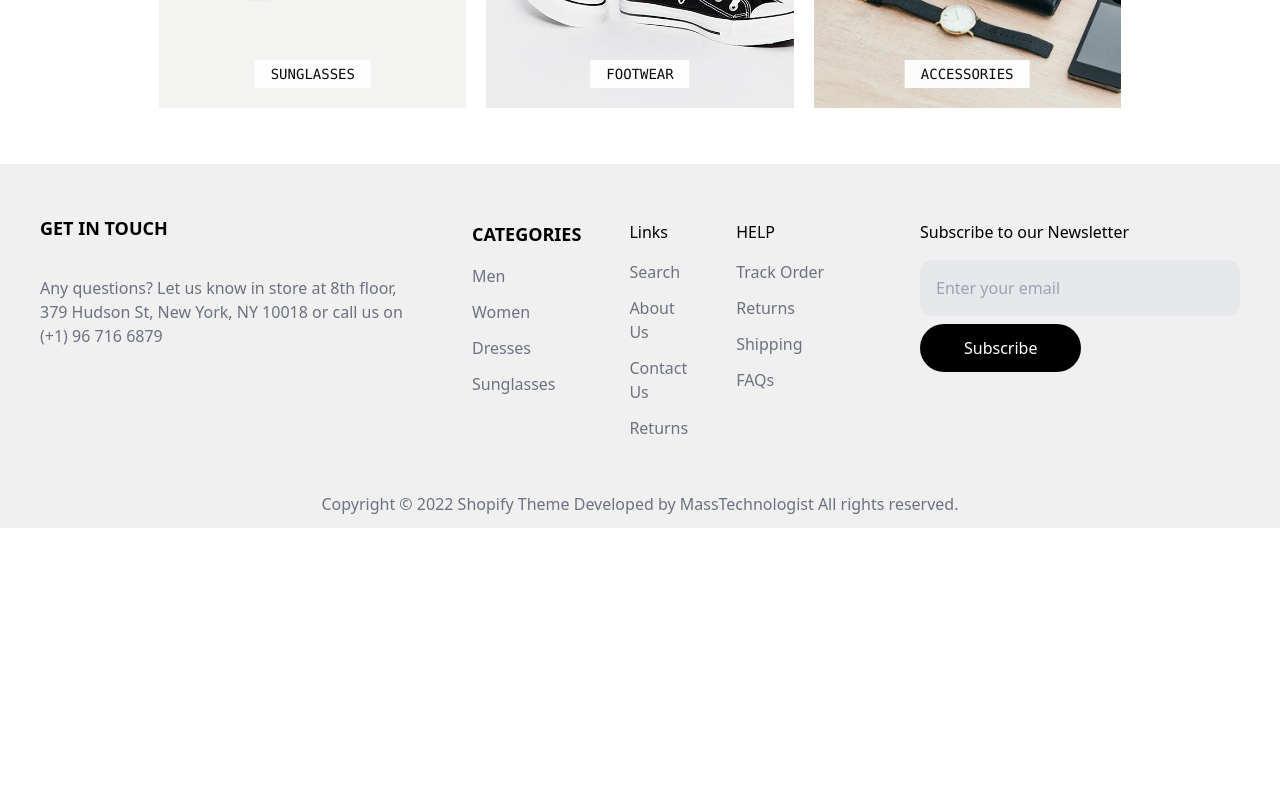
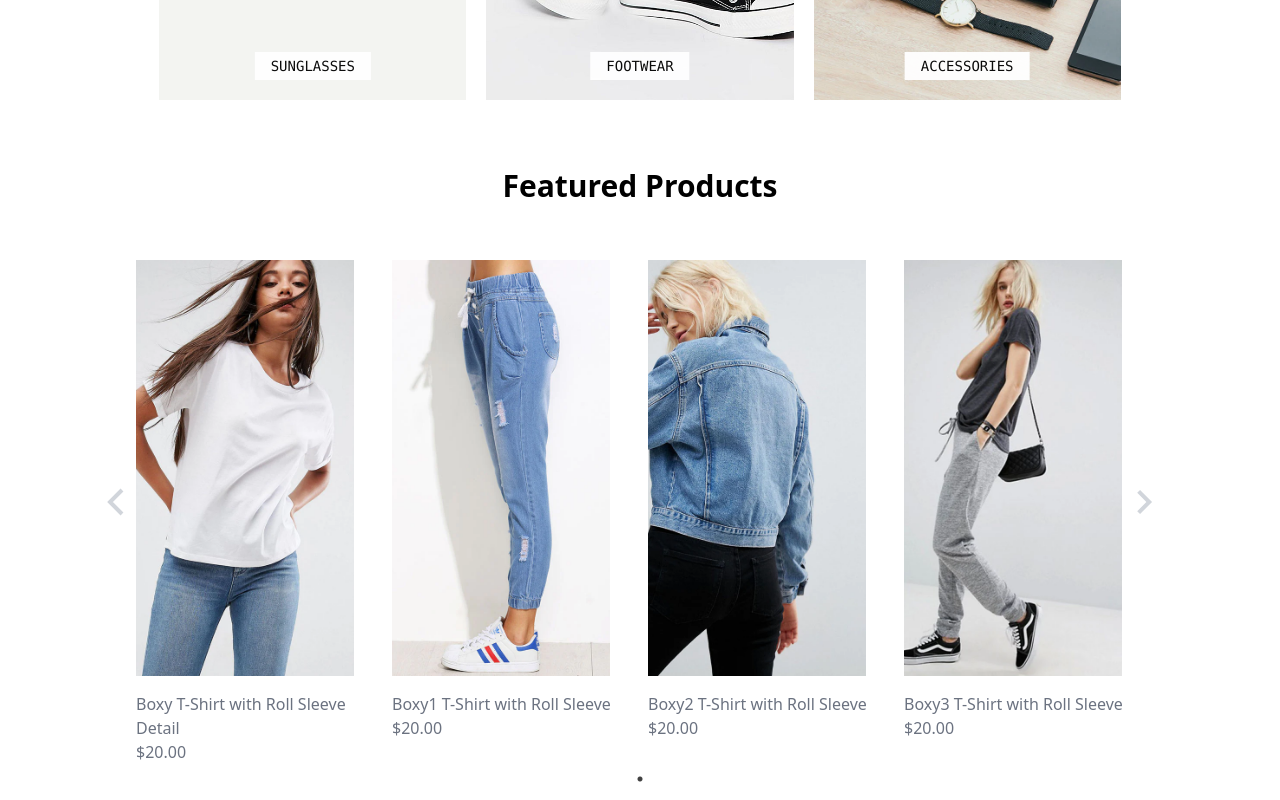
Before and after one commit to walid-cadi/React_Final_Project_walid_cadi, a React (Create React App) app: page / in a window 1280 px wide. Shown: the part 1600-2400 px from the top of the page. Before the commit the page ends 2128 px from the top, so only its background shows below. Built offline with nearby package versions, Linux system fonts and the light colour scheme; the HTML template or start-up script is replaced by a standard one.

Commit message:
second carousel  in home

```diff
--- a/src/pages/About.jsx
+++ b/src/pages/About.jsx
@@ -2,7 +2,7 @@ import { images } from "../constant";
 
 function About() {
   return (
-    <div className="mt-[20vh] w-full flex flex-col ">
+    <div className="mt-[14.5vh] w-full flex flex-col ">
       <img src={images.bg_about} className="" alt="" />
       <div className="py-10 xl:flex justify-center gap-x-10 ">
         <div className="w-[25vw] h-[60vh] overflow-hidden ">
--- a/src/pages/Blogs.jsx
+++ b/src/pages/Blogs.jsx
@@ -4,7 +4,7 @@ import Data from "../json/data.json";
 
 export const Blogs = () => {
   return (
-    <div className="mt-[20vh] w-full flex flex-col">
+    <div className="mt-[14vh] w-full flex flex-col">
       <div className="relative h-[35vh] ">
         <img src={images.bg_blogs} className="w-[100%] h-[100%]" alt="" />
         <h1 className="text-6xl font-bold absolute top-[50%] left-[50%] translate-x-[-50%] translate-y-[-50%] text-white">
--- a/src/pages/Contact.jsx
+++ b/src/pages/Contact.jsx
@@ -2,7 +2,7 @@ import { images } from "../constant";
 
 function Contact() {
   return (
-    <div className="mt-[20vh] w-full flex flex-col">
+    <div className="mt-[14.5vh] w-full flex flex-col">
       <div className="relative h-[35vh] ">
         <img src={images.bg_contact} className="w-[100%] h-[100%]" alt="" />
         <h1 className="text-6xl font-bold absolute top-[50%] left-[50%] translate-x-[-50%] translate-y-[-50%] text-white">
--- a/src/pages/Home.jsx
+++ b/src/pages/Home.jsx
@@ -1,11 +1,13 @@
 import Carousel from "./components/Carousel";
 import { Items } from "./components/Items";
+import SecondCarousel from "./components/secondCarousel";
 
 function Home() {
   return (
-    <div className="mt-[10vh] flex flex-col gap-7">
+    <div className="mt-[9vh] flex flex-col gap-7">
       <Carousel />
-      <Items/>
+      <Items />
+      <SecondCarousel />
     </div>
   );
 }
--- /dev/null
+++ b/src/pages/components/secondCarousel.jsx
@@ -0,0 +1,73 @@
+import React from "react";
+import Slider from "react-slick";
+import { GrFormPrevious } from "react-icons/gr";
+import { MdOutlineNavigateNext } from "react-icons/md";
+import Data from "../../json/data.json";
+import "../../index.css";
+import { images } from "../../constant";
+
+function SecondCarousel() {
+  const settings = {
+    dots: true,
+    infinite: true,
+    speed: 500,
+    slidesToShow: 4,
+    slidesToScroll: 8,
+  };
+
+  const sliderRef = React.useRef(null);
+
+  const EightProducts = Data.slice(-8);
+
+  const handleNext = () => {
+    sliderRef.current.slickNext();
+  };
+
+  const handlePrev = () => {
+    sliderRef.current.slickPrev();
+  };
+
+  return (
+    <div className="slider-container overflow-hidden pt-10 relative pb-28">
+      <h2 className="text-center text-3xl font-bold mb-14">
+        Featured Products
+      </h2>
+
+      <Slider {...settings} ref={sliderRef} className="w-[80vw] mx-auto">
+        {EightProducts.map((product, index) => (
+          <div key={index} className="px-2 ">
+            <div className="relative group overflow-hidden bg-white  h-[52vh] w-[17vw] hover:bg-gray-500 transition-all duration-500">
+              <img
+                src={images[product.image]}
+                alt={product.title}
+                className="h-[52vh] w-[17vw] object-cover group-hover:opacity-40 transition-opacity duration-300"
+              />
+              <div className="absolute inset-0 bg-black bg-opacity-30 opacity-0 group-hover:opacity-100 transition-opacity duration-300"></div>
+              <button className="absolute  top-72 translate-x-[-50%]  left-1/2 transform  -translate-y-[50%] opacity-0 group-hover:opacity-100 group-hover:translate-y-0 transition-all duration-500 ease-in-out h-[6vh] w-[10vw] bg-black text-white rounded-full font-medium font-sans hover:bg-red-500">
+                Add to Cart
+              </button>
+            </div>
+            <div className="font-sans text-gray-500 mt-4">
+              <p className="titleprdct hover:text-red-400 duration-300">
+                {product.title}
+              </p>
+              <p className="text-gray-500">{`${product.price}`}</p>
+            </div>
+          </div>
+        ))}
+      </Slider>
+      <button
+        onClick={handlePrev}
+        className="absolute left-[80px] top-1/2 transform -translate-y-1/2 text-gray-300 text-5xl  p-3  ">
+        <GrFormPrevious />
+      </button>
+      <button
+        onClick={handleNext}
+        className="absolute right-[100px] top-1/2 transform -translate-y-1/2  text-gray-300 text-5xl p-3  ">
+        <MdOutlineNavigateNext />
+      </button>
+    </div>
+  );
+}
+
+export default SecondCarousel;
```
